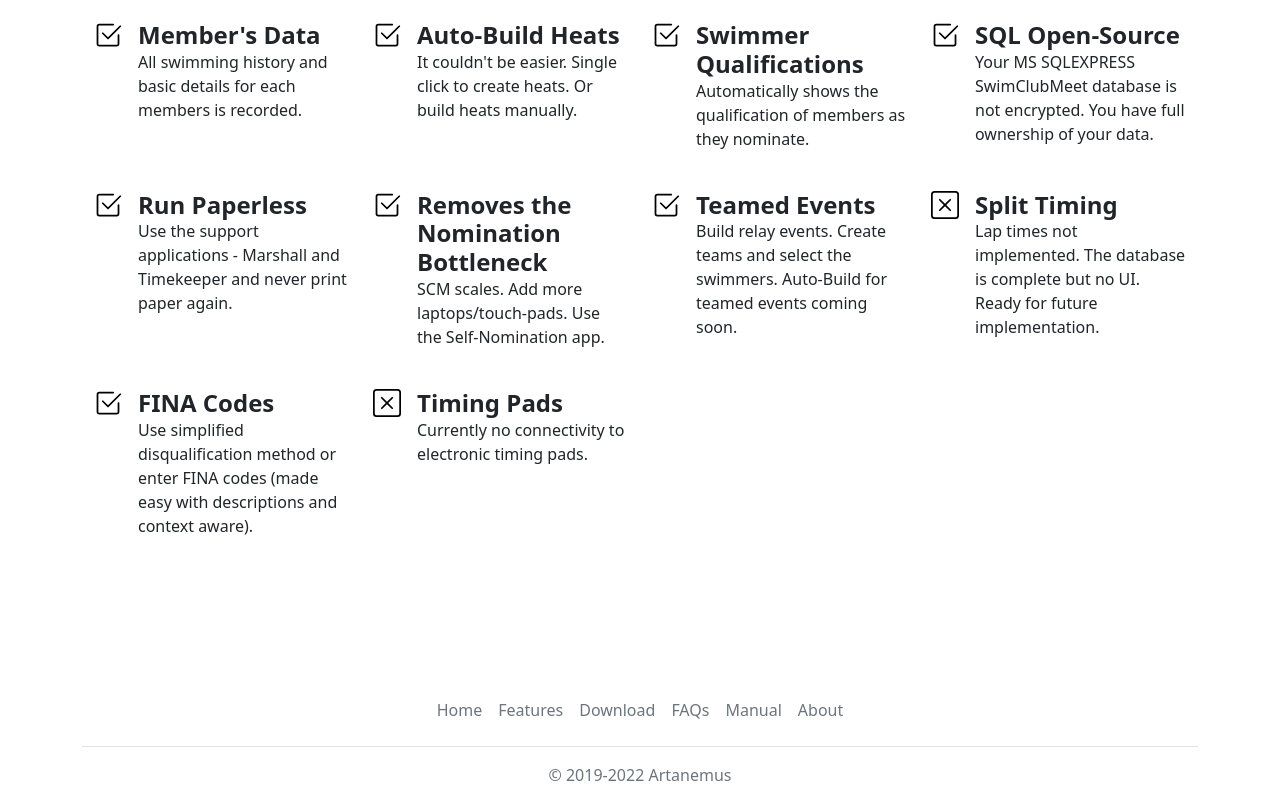
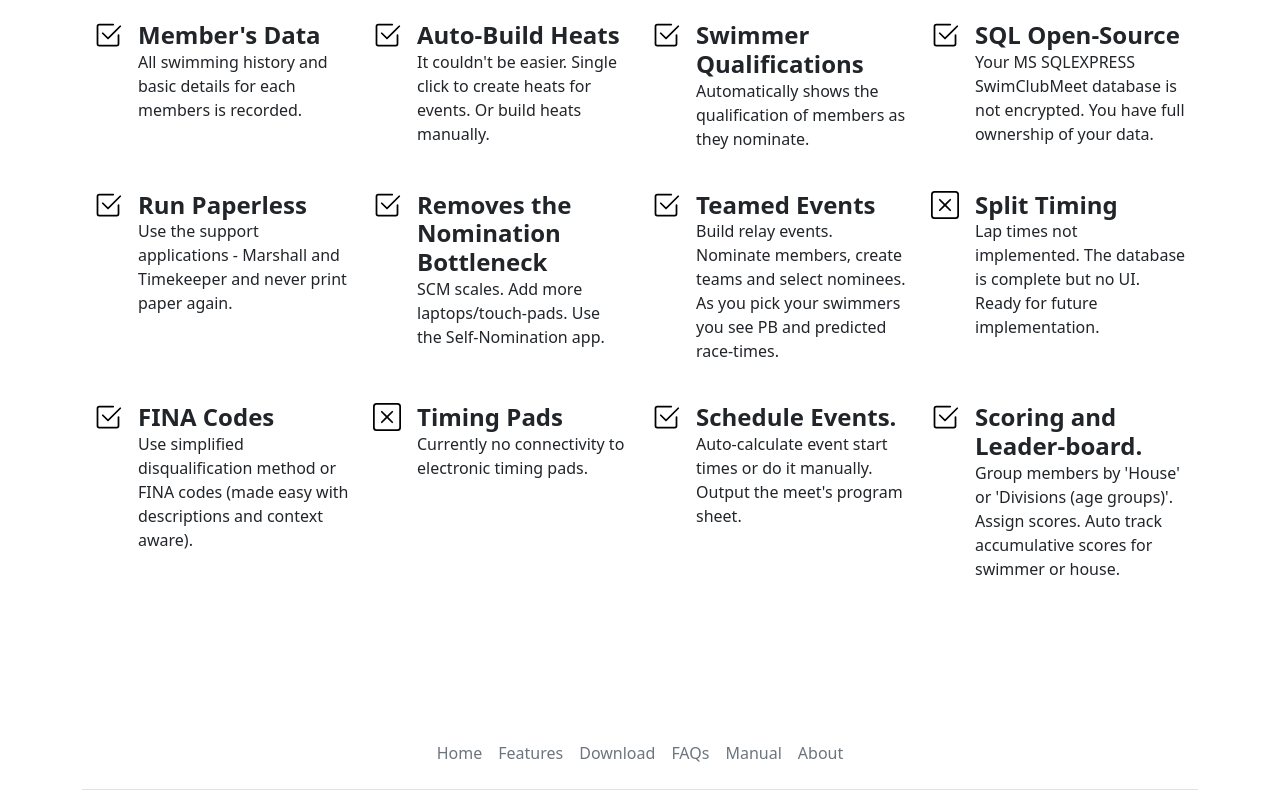
Before and after one commit to Artanemus/artanemus.github.io, a plain HTML site: page features.html in a window 1280 px wide. Shown: the part 477-1271 px from the top of the page. Drawn offline with nearby package versions, Linux system fonts and the light colour scheme.

Commit message:
Update features.html

```diff
--- a/features.html
+++ b/features.html
@@ -189,7 +189,7 @@
           </svg>
           <div>
             <h4 class="fw-bold mb-0">Auto-Build Heats</h4>
-            <p>It couldn't be easier. Single click to create heats. Or build heats manually.</p>
+            <p>It couldn't be easier. Single click to create heats for events. Or build heats manually.</p>
           </div>
         </div>
         <div class="col d-flex align-items-start">
@@ -266,7 +266,7 @@
           <div>
             <h4 class="fw-bold mb-0">Teamed Events</h4>
             <p>
-              Build relay events. Create teams and select the swimmers. Auto-Build for teamed events coming soon.
+              Build relay events. Nominate members, create teams and select nominees. As you pick your swimmers you see PB and predicted race-times.
             </p>
           </div>
         </div>
@@ -295,7 +295,7 @@
           </svg>
           <div>
             <h4 class="fw-bold mb-0">FINA Codes</h4>
-            <p>Use simplified disqualification method or enter FINA codes (made easy with descriptions and context aware).</p>
+            <p>Use simplified disqualification method or FINA codes (made easy with descriptions and context aware).</p>
           </div>
         </div>
         <div class="col d-flex align-items-start">
@@ -311,6 +311,33 @@
             <p>Currently no connectivity to electronic timing pads.</p>
           </div>
         </div>
+        <div class="col d-flex align-items-start">
+          <svg
+            class="bi text-muted flex-shrink-0 me-3"
+            width="1.75em"
+            height="1.75em"
+          >
+            <use xlink:href="#check2-square"></use>
+          </svg>
+          <div>
+            <h4 class="fw-bold mb-0">Schedule Events.</h4>
+            <p>Auto-calculate event start times or do it manually. Output the meet's program sheet.</p>
+          </div>
+        </div>
+        <div class="col d-flex align-items-start">
+          <svg
+            class="bi text-muted flex-shrink-0 me-3"
+            width="1.75em"
+            height="1.75em"
+          >
+            <use xlink:href="#check2-square"></use>
+          </svg>
+          <div>
+            <h4 class="fw-bold mb-0">Scoring and Leader-board.</h4>
+            <p>Group members by 'House' or 'Divisions (age groups)'. Assign scores. Auto track accumulative scores for swimmer or house.</p>
+          </div>
+        </div>
+
       </div>
     </div>
 
```
